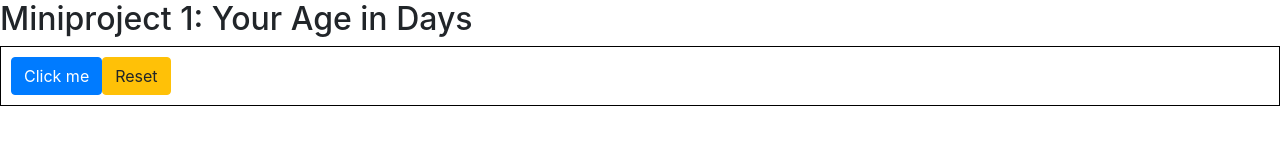
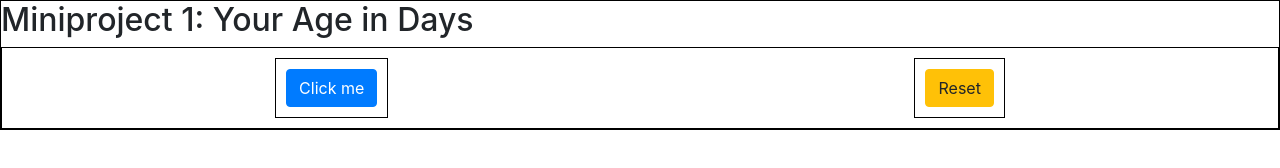
Before and after one commit to AJ-Romera/css-miniprojects, a plain HTML site: page index.html in a window 1280 px wide. Drawn offline with nearby package versions, Linux system fonts and the light colour scheme.

Commit message:
Style containers with flexbox

```diff
--- a/static/css/style.css
+++ b/static/css/style.css
@@ -1,5 +1,18 @@
+.container-1 {
+    border: 1px solid black;
+}
+
 .flex-box-container-1 {
     display: flex;
     border: 1px solid black;
     padding: 10px;
+    flex-wrap: wrap;
+    justify-content: space-around;
 }
+
+.flex-box-container-1 div {
+    display: flex;
+    padding: 10px;
+    border: 1px solid black;
+    align-items: center;
+}
```
